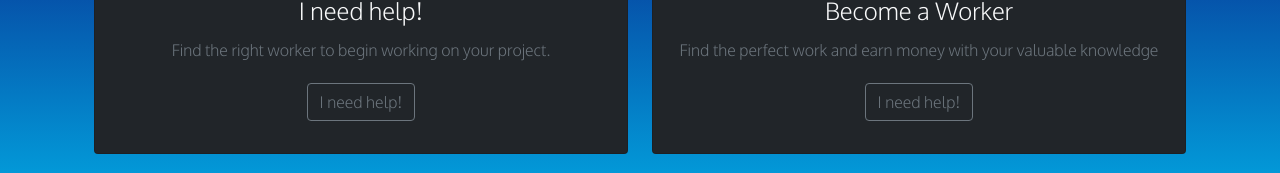
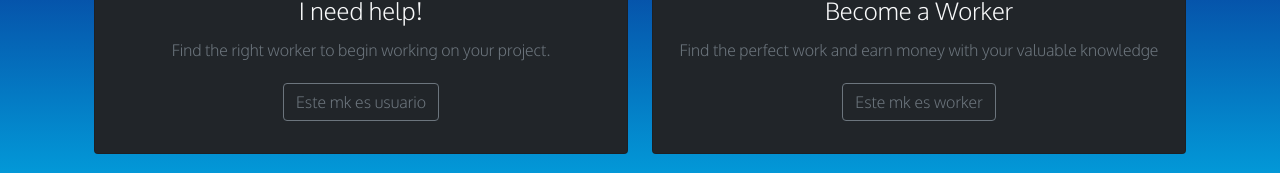
Before and after one commit to Final-project-2023906-1841245/frontend, a React (Create React App) app: page / in a window 1280 px wide. Shown: the part 474-647 px from the top of the page. Built offline with nearby package versions, Linux system fonts and the light colour scheme.

Commit message:
Custom buttons added

```diff
--- a/src/components/Cards/Card.js
+++ b/src/components/Cards/Card.js
@@ -4,7 +4,7 @@ import './card.css';
 import Button from 'react-bootstrap/Button';
 import {BrowserRouter as Router, Link} from 'react-router-dom';
 
-function Card({ imageSource, title, text, url }) {
+function Card({ imageSource, title, text, type, message}) {
 
   return (
     <div className="card text-center bg-dark animate__animated animate__fadeInUp">
@@ -18,8 +18,8 @@ function Card({ imageSource, title, text, url }) {
             ? text
             : "Lorem ipsum dolor sit amet consectetur, adipisicing elit. Magnam deserunt fuga accusantium excepturi quia, voluptates obcaecati nam in voluptas perferendis velit harum dignissimos quasi ex? Tempore repellat quo doloribus magnam."}
         </p>
-        <Link to= "/user">
-          <Button variant="outline-secondary">I need help!</Button>
+        <Link to= {type}>
+          <Button variant="outline-secondary">{message}</Button>
         </Link>
       </div>
     </div>
@@ -29,7 +29,6 @@ function Card({ imageSource, title, text, url }) {
 Card.propTypes = {
   title: PropTypes.string.isRequired,
   text: PropTypes.string,
-  url: PropTypes.string,
   imageSource: PropTypes.string
 };
 
--- a/src/components/Cards/Cards.js
+++ b/src/components/Cards/Cards.js
@@ -9,14 +9,16 @@ const cards = [
     title: "I need help!",
     text:"Find the right worker to begin working on your project.",
     image: userImage,
-    url: 'https:/localhost:3000/User',
+    type: "/user",
+    message: "Este mk es usuario"
   },
   {
     id: 2,
     title: "Become a Worker",
     text:"Find the perfect work and earn money with your valuable knowledge",
     image: workerImage,
-    url: "https://blog.faztweb.com",
+    type: "/",
+    message: "Este mk es worker"
   }
   ];
 
@@ -24,9 +26,9 @@ function Cards() {
   return (
     <div className="container d-flex justify-content-center align-items-center h-100">
       <div className="row">
-        {cards.map(({ title, image, url, id, text }) => (
+        {cards.map(({ title, image, id, text, type, message}) => (
           <div className="col" key={id}>
-            <Card imageSource={image} title={title} url={url} text={text}/>
+            <Card imageSource={image} title={title}  text={text} type={type} message={message}/>
           </div>
         ))}
       </div>
```
